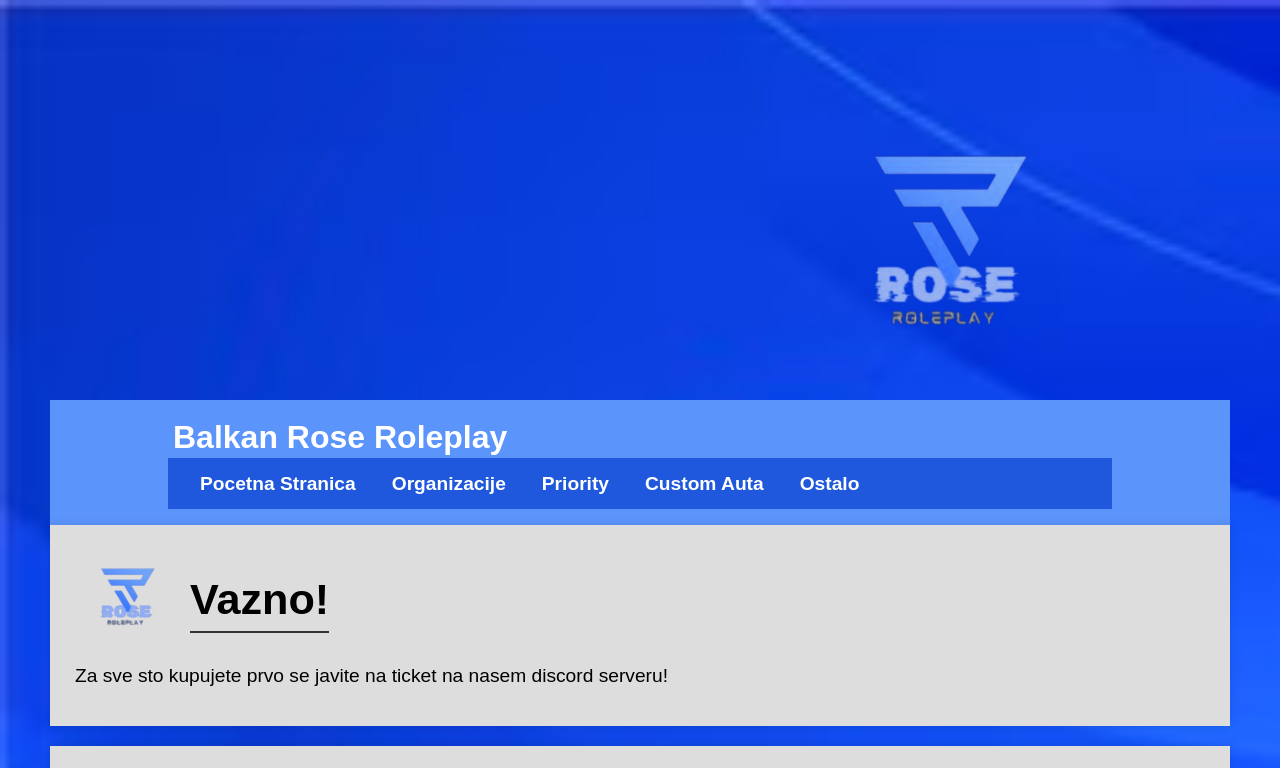
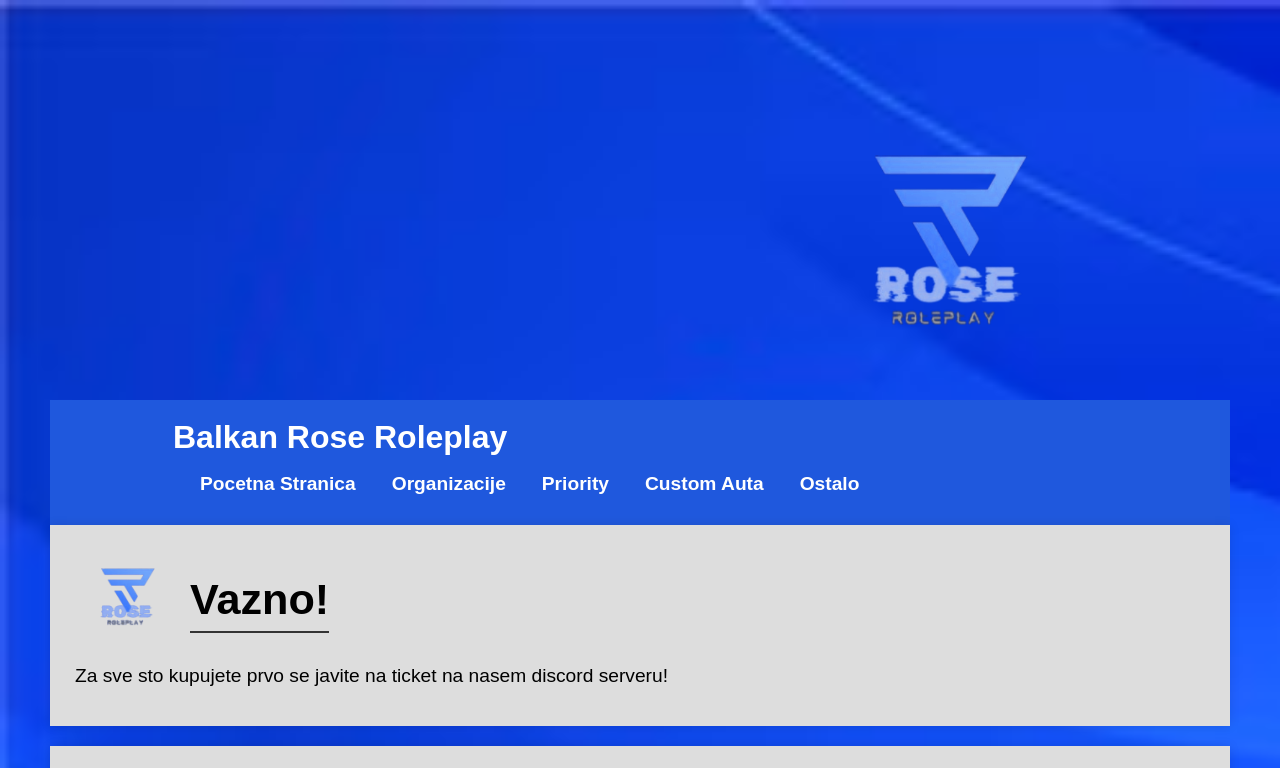
Before and after one commit to BalkanRoseRP/balkanroseostalo, a plain HTML site: page index.html in a window 1280 px wide. Shown: the top 768 px of the page. Drawn offline with Linux system fonts and the light colour scheme; a script that the page names is missing; a web font is replaced by a local one.

Commit message:
Update styles.css

```diff
--- a/styles.css
+++ b/styles.css
@@ -73,7 +73,7 @@ nav .nav-link:hover {
 
 
 header {
-    background-color: #5B94FB;
+    background-color: #1f58dd;
     color: #fff;
     padding: 1rem 0;
 }
```
